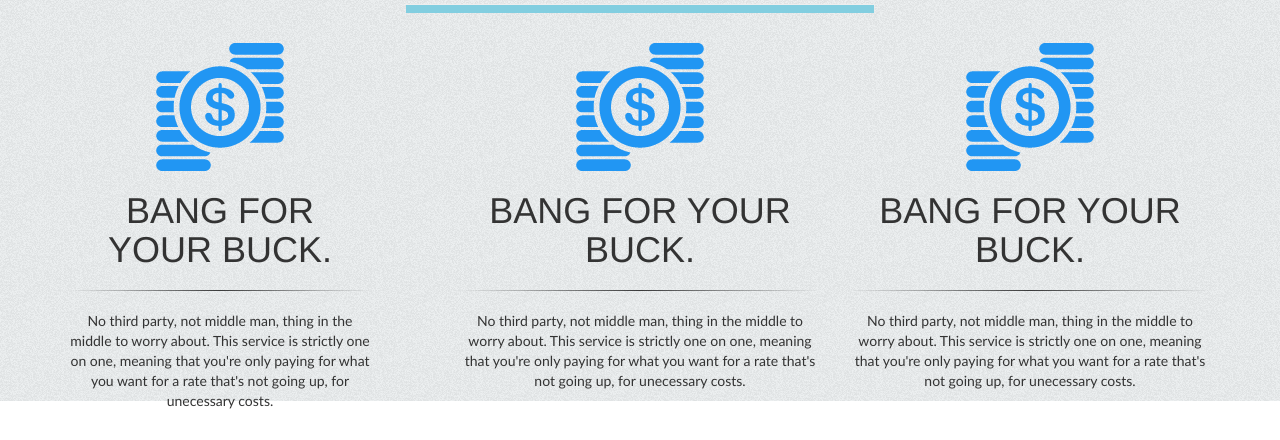
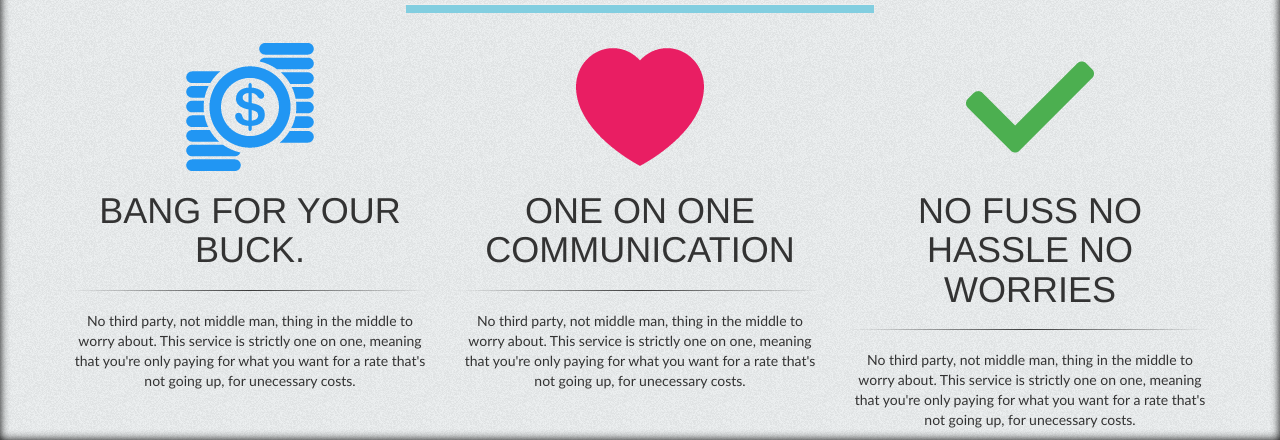
Before and after one commit to TheBigBoss840/Porter-Designs, a plain HTML site: page index.html in a window 1280 px wide. Shown: the part 626-1066 px from the top of the page. Before the commit the page ends 1037 px from the top, so only its background shows below. Drawn offline with nearby package versions, Linux system fonts and the light colour scheme.

Commit message:
Rows updated and overwritten

```diff
--- a/index.html
+++ b/index.html
@@ -39,18 +39,7 @@
 				</div>
 				<div class="content">
 					<div class="col-md-4">
-						<div class="row-content">
 							<img src="images/dollar.png">
-							<h1> Bang for your buck. </h1>
-							<hr class="style-linefade">
-							<p> No third party, not middle man, thing in the middle to worry about.
-								This service is strictly one on one, meaning that you're only paying for what you want for a rate that's not going up, for unecessary costs.
-							</p>
-
-						</div>
-					</div>
-					<div class="col-md-4">
-						<img src="images/dollar.png">
 							<h1> Bang for your buck. </h1>
 							<hr class="style-linefade">
 							<p> No third party, not middle man, thing in the middle to worry about.
@@ -58,8 +47,16 @@
 							</p>
 					</div>
 					<div class="col-md-4">
-						<img src="images/dollar.png">
-							<h1> Bang for your buck. </h1>
+						<img src="images/heart.png">
+							<h1> One on one communication </h1>
+							<hr class="style-linefade">
+							<p> No third party, not middle man, thing in the middle to worry about.
+								This service is strictly one on one, meaning that you're only paying for what you want for a rate that's not going up, for unecessary costs.
+							</p>
+					</div>
+					<div class="col-md-4">
+						<img src="images/tick.png">
+							<h1> No Fuss No Hassle No worries </h1>
 							<hr class="style-linefade">
 							<p> No third party, not middle man, thing in the middle to worry about.
 								This service is strictly one on one, meaning that you're only paying for what you want for a rate that's not going up, for unecessary costs.
--- a/style.css
+++ b/style.css
@@ -87,7 +87,6 @@ a:hover
 	background-image:url("http://cdn2.itpro.co.uk/sites/itpro/files/server_room.jpg");
 	background-repeat:no-repeat;
 	background-size:cover;
-
 }
 
 .jumbotron .container {
@@ -124,6 +123,9 @@ color:#C0C0C0 ;
 	background-image:url("images/content background.png");
 	padding-top:20px;
 	text-align:center;
+	-moz-box-shadow:    inset 0 0 10px #000000;
+   -webkit-box-shadow: inset 0 0 10px #000000;
+   box-shadow:         inset 0 0 10px #000000;
 }
 
 .details h1 {
```
Also changed, not shown: images/heart.png (added), images/heartold.png (added), images/tick.png (added), images/tickold.png (added).
